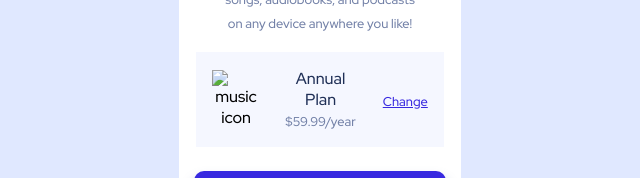
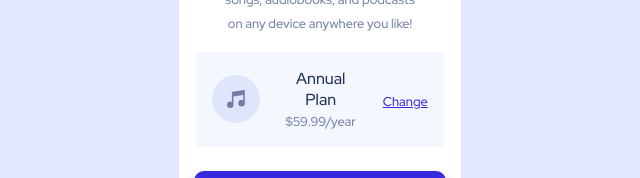
Before and after one commit to mgkh286/order-summary-component-main, a plain HTML site: page index.html in a window 1280 px wide. Shown: the part 367-545 px from the top of the page, without its empty margins (320-960 px from the left). Drawn offline with Linux system fonts and the light colour scheme; the site is published under a folder, as on GitHub Pages, so addresses that start at the root find nothing.

Commit message:
modify music icon

```diff
--- a/index.html
+++ b/index.html
@@ -39,7 +39,7 @@
           <section class="music-bg">
             <img
               class="music-img"
-              src="/images/icon-music.svg"
+              src="images/icon-music.svg"
               alt="music icon"
             />
             <p class="music-plan">Annual Plan <span>$59.99/year</span></p>
```
